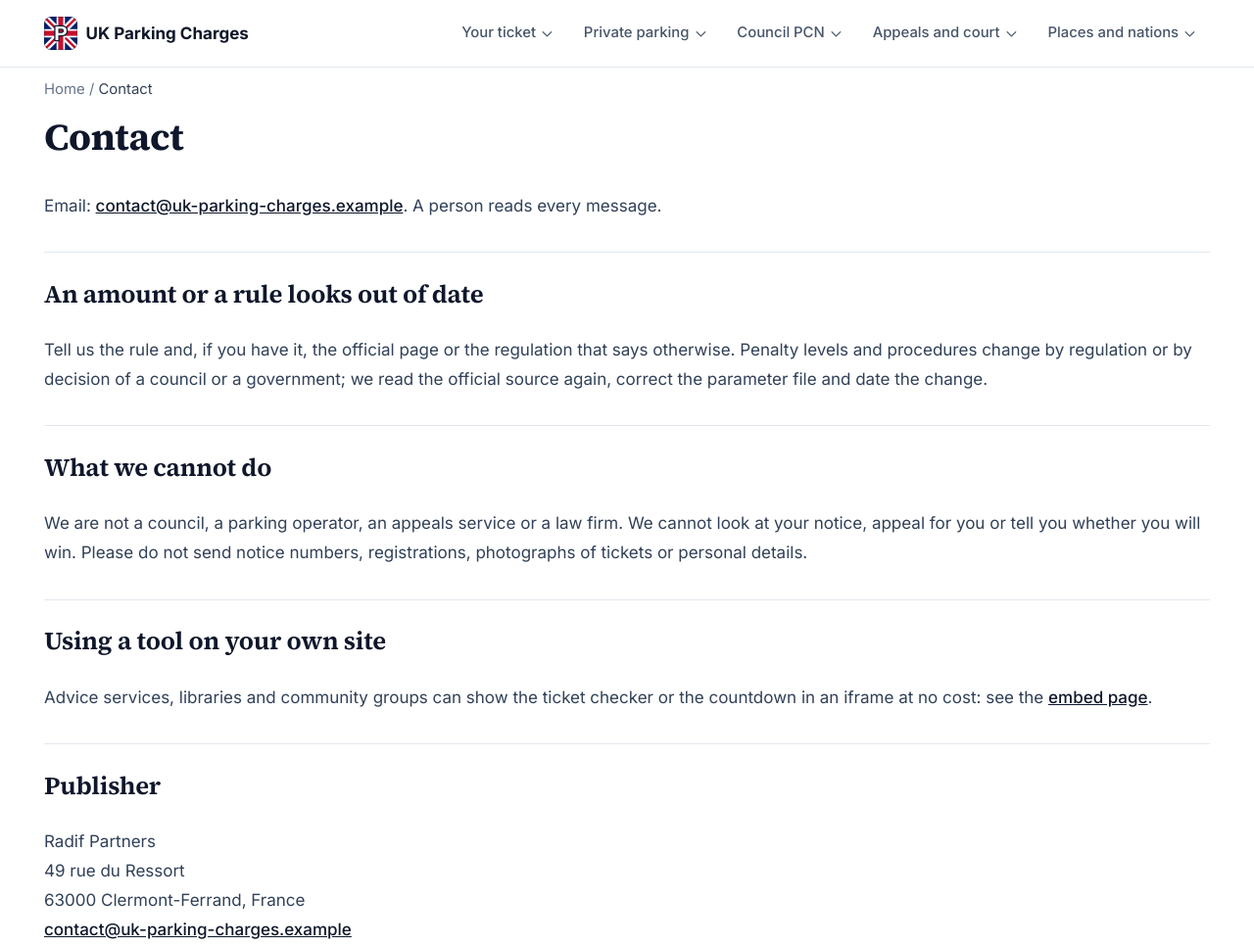
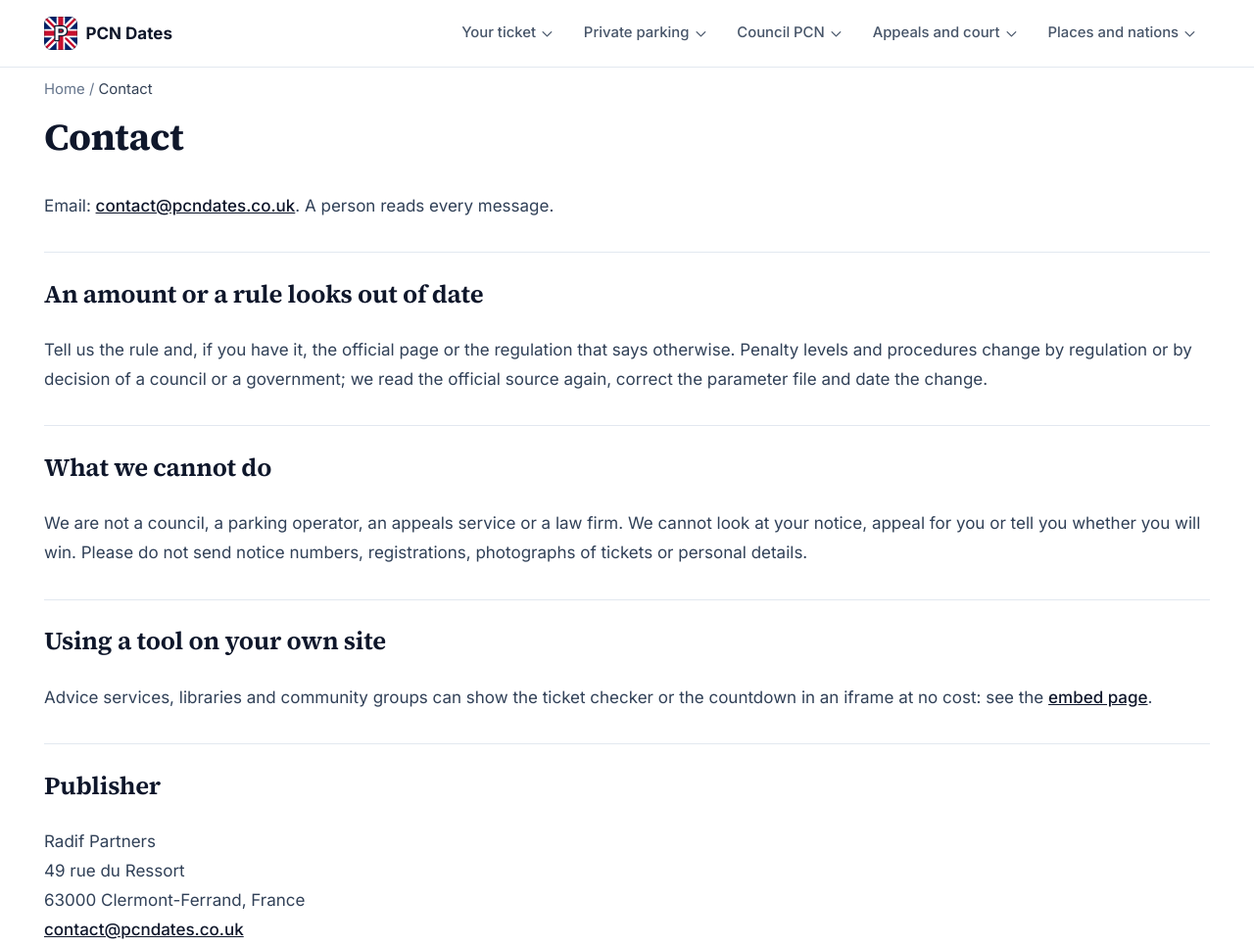
Before and after one commit to Mottalib-10M/pcndates.co.uk, an Astro site: page /en/contact in a window 1280 px wide. Shown: the top 967 px of the page at 98% size. Built offline with nearby package versions, Linux system fonts and the light colour scheme; Astro itself is replaced by a stand-in of ours.

Commit message:
Renommage sur le domaine pcndates.co.uk
Co-Authored-By: Claude Opus 5.5 <noreply@anthropic.com>

```diff
--- a/package.json
+++ b/package.json
@@ -1,5 +1,5 @@
 {
-  "name": "uk-parking-charges",
+  "name": "pcndates",
   "type": "module",
   "version": "0.1.0",
   "private": true,
--- a/public/robots.txt
+++ b/public/robots.txt
@@ -3,4 +3,4 @@ Allow: /
 
 Disallow: /*?*
 
-Sitemap: https://uk-parking-charges.example/sitemap-index.xml
+Sitemap: https://pcndates.co.uk/sitemap-index.xml
--- a/src/data/og.json
+++ b/src/data/og.json
@@ -7,7 +7,7 @@
    "title": "Parking charge notice 2026\nwhich ticket, what it costs",
    "subtitle": "Council PCN or private charge · deadlines · appeal letter, in your browser",
    "badge": "Rules read on legislation.gov.uk and GOV.UK, 26 October 2026",
-   "brand": "UK Parking Charges"
+   "brand": "PCN Dates"
   }
  ]
 }
--- a/src/data/site-config.ts
+++ b/src/data/site-config.ts
@@ -1,6 +1,6 @@
 /** Configuration centrale du site (générée par new-site.py). */
-export const SITE_URL = "https://uk-parking-charges.example";
-export const SITE_NAMES: Record<string, string> = {"en": "UK Parking Charges"};
+export const SITE_URL = "https://pcndates.co.uk";
+export const SITE_NAMES: Record<string, string> = {"en": "PCN Dates"};
 // Partie du nom affichée en couleur dans l'en-tête (RECETTE §10.3), « » pour aucune.
 export const BRAND_ACCENT = "";
 export const LANG_TAGS: Record<string, string> = {"en": "en-GB"};
@@ -18,7 +18,7 @@ export const AUTHOR_DESC: Record<string, string> = {"en": "Radif Partners reads
  *  themes reellement traites par le site, pas une liste de mots-cles : un sujet
  *  declare ici sans page qui le couvre est une declaration fausse. */
 export const KNOWS_ABOUT: Record<string, string[]> = {"en": ["Penalty charge notices under the Traffic Management Act 2004", "Private parking charges and Schedule 4 to the Protection of Freedoms Act 2012", "Private Parking Code of Practice 2026", "POPLA and IAS appeals", "Traffic Penalty Tribunal and London Tribunals", "Parking enforcement in Scotland and Northern Ireland"]};
-export const CONTACT_EMAIL = "contact@uk-parking-charges.example";
+export const CONTACT_EMAIL = "contact@pcndates.co.uk";
 export const THEME_COLOR = '#1E3A5F';
 export const LOGO_SYMBOL = 'P';
 export const BING_VERIFY_CODE = '';
--- a/src/pages/en/about.astro
+++ b/src/pages/en/about.astro
@@ -8,7 +8,7 @@ import { PAGES } from '../../lib/guides';
 const lang = 'en';
 const n = PAGES.length + 1;
 ---
-<PageLayout title="Radif Partners, publisher of UK Parking Charges: who we are" description="Who publishes UK Parking Charges, where every amount and deadline comes from, what the tools do with what you type, and what the site will never sell or push." lang={lang} jsonLd={[organizationSchema(lang), profilePageSchema({ path: route('about', lang), lang }), breadcrumbSchema([{ name: 'Home', path: route('home', lang) }, { name: 'About', path: route('about', lang) }])]} breadcrumbs={[{ label: 'About' }]}>
+<PageLayout title="Radif Partners, publisher of PCN Dates: who we are" description="Who publishes PCN Dates, where every amount and deadline comes from, what the tools do with what you type, and what this site will never sell or push to you." lang={lang} jsonLd={[organizationSchema(lang), profilePageSchema({ path: route('about', lang), lang }), breadcrumbSchema([{ name: 'Home', path: route('home', lang) }, { name: 'About', path: route('about', lang) }])]} breadcrumbs={[{ label: 'About' }]}>
   <header class="mb-6"><p class="kicker">About</p><h1 class="mt-0 text-3xl font-bold text-navy-900 md:text-4xl">Who is behind {SITE_NAMES[lang]}</h1></header>
   <div class="prose prose-slate max-w-none">
     <div class="not-prose mb-6"><p class="text-lg font-semibold text-navy-900">{AUTHOR_NAME}</p><p class="text-navy-700">{AUTHOR_ROLE[lang]}</p></div>
--- a/src/pages/en/contact.astro
+++ b/src/pages/en/contact.astro
@@ -6,7 +6,7 @@ import { route } from '../../i18n/routes';
 import { displayDate } from '../../lib/format';
 const lang = 'en';
 ---
-<PageLayout title={`Contact ${SITE_NAMES[lang]}: a rule, an amount, the widget`} description="Write to UK Parking Charges when an amount or a time limit looks out of date, when a page seems wrong, or to embed a ticket tool on an advice service or council website." lang={lang} noindex={true} breadcrumbs={[{ label: 'Contact' }]} showAuthor={false}>
+<PageLayout title={`Contact ${SITE_NAMES[lang]}: a rule, an amount, the widget`} description="Write to PCN Dates when an amount or a time limit looks out of date, when a page seems wrong, or to embed a ticket tool on an advice service or council website." lang={lang} noindex={true} breadcrumbs={[{ label: 'Contact' }]} showAuthor={false}>
   <div class="prose prose-slate max-w-none">
     <h1>Contact</h1>
     <p>Email: <a href={`mailto:${CONTACT_EMAIL}`}>{CONTACT_EMAIL}</a>. A person reads every message.</p>
--- a/src/pages/en/editorial-policy.astro
+++ b/src/pages/en/editorial-policy.astro
@@ -5,7 +5,7 @@ import { route } from '../../i18n/routes';
 import { displayDate } from '../../lib/format';
 const lang = 'en';
 ---
-<PageLayout title={`Editorial policy of ${SITE_NAMES[lang]}: sources and corrections`} description="Which laws and official pages UK Parking Charges relies on, how amounts and deadlines are checked, which sources it refuses and how a mistake is corrected and dated." lang={lang} noindex={true} breadcrumbs={[{ label: 'Editorial policy' }]} showAuthor={false}>
+<PageLayout title={`Editorial policy of ${SITE_NAMES[lang]}: sources and corrections`} description="Which laws and official pages PCN Dates relies on, how amounts and deadlines are checked, which sources it refuses and how a mistake is corrected and dated." lang={lang} noindex={true} breadcrumbs={[{ label: 'Editorial policy' }]} showAuthor={false}>
   <div class="prose prose-slate max-w-none">
     <h1>Editorial and corrections policy</h1>
     <p>People use these pages to decide whether to pay a ticket, and before which day. A wrong date can cost them the half-price window or an appeal, so every amount and every time limit points back to the text it was read on.</p>
```
Also changed, not shown: public/manifest.webmanifest, public/og-en.png, 1 other file.
